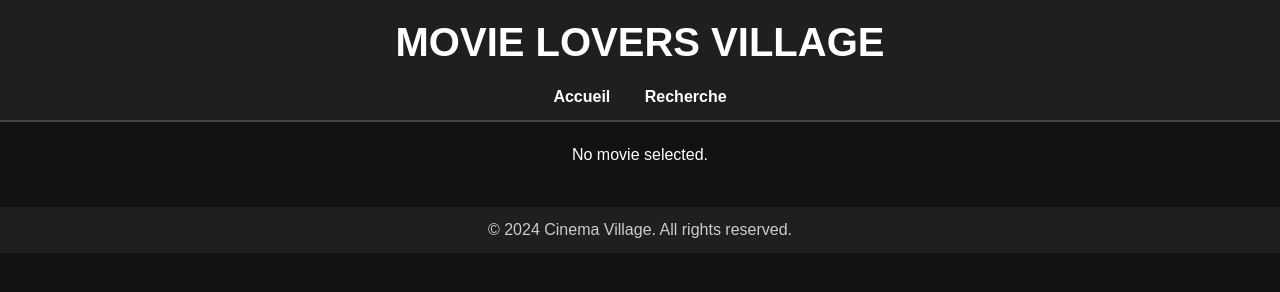
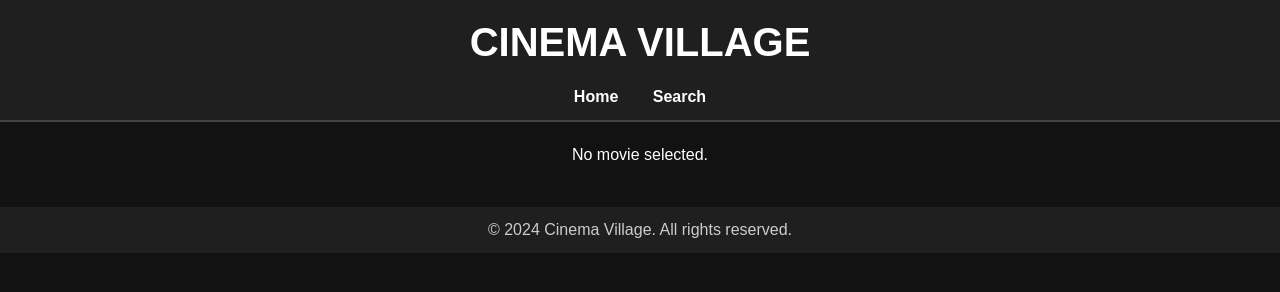
Before and after one commit to IC225/Cin-ma-projet-java-s., a plain HTML site: page projet java s/movie.html in a window 1280 px wide. Drawn offline with Linux system fonts and the light colour scheme.

Commit message:
correction of language mix-up

```diff
--- a/projet java s/movie.html
+++ b/projet java s/movie.html
@@ -8,11 +8,11 @@
 </head>
 <body>
     <header>
-        <h1>MOVIE LOVERS VILLAGE</h1>
+        <h1>CINEMA VILLAGE</h1>
         <nav>
             <ul>
-                <li><a href="index.html">Accueil</a></li>
-                <li><a href="search.html">Recherche</a></li>
+                <li><a href="index.html">Home</a></li>
+                <li><a href="search.html">Search</a></li>
             </ul>
         </nav>
     </header>
```
